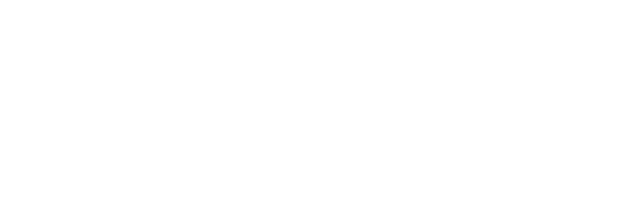
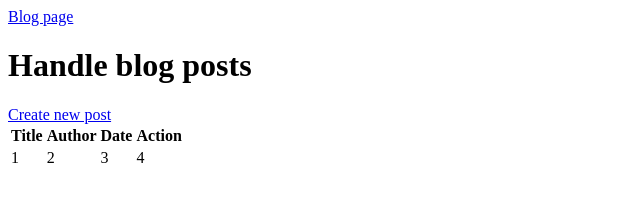
Before and after one commit to CGranzell/Kunskapskontroll-2-Blogg-API-och-klient-main, a plain HTML site: page blog-client-template/admin/index.html in a window 1280 px wide. Shown: the whole page, without its empty margins (0-640 px from the left). Drawn offline with Linux system fonts and the light colour scheme.

Commit message:
struktur html

```diff
--- a/blog-client-template/admin/index.html
+++ b/blog-client-template/admin/index.html
@@ -1,11 +1,38 @@
 <html lang="en">
-<head>
-    <meta charset="UTF-8">
-    <meta name="viewport" content="width=device-width, initial-scale=1.0">
+  <head>
+    <meta charset="UTF-8" />
+    <meta name="viewport" content="width=device-width, initial-scale=1.0" />
     <title>Document</title>
-    <link rel="stylesheet" href="css/style.css">
-</head>
-<body>
+    <link rel="stylesheet" href="css/style.css" />
+  </head>
+  <body>
+      <div class="container">
+
+
+    <a href="#">Blog page</a>
+    <h1>Handle blog posts</h1>
+    <a href="#">Create new post</a>
+      <table id="table">
+		<thead>
+			<tr>
+				<th>Title</th>
+				<th>Author</th>
+				<th>Date</th>
+				<th>Action</th>
+			</tr>
+		</thead>
+
+
+		<tbody>
+			<tr>
+				<td>1</td>
+				<td>2</td>
+				<td>3</td>
+				<td>4</td>
+
+			</tr>
+		</tbody>
+        </div>
     <script src="js/manage-posts.js"></script>
-</body>
+  </body>
 </html>
```
